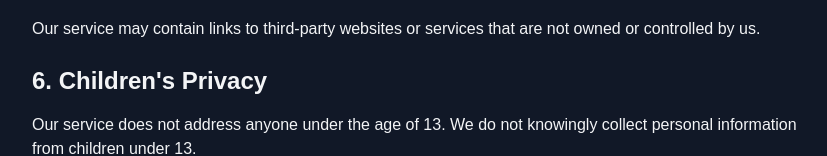
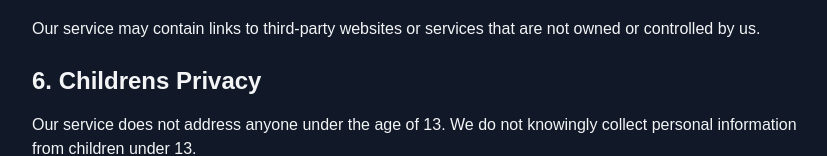
Before and after one commit to RanWurm/Play_List_converter, a Next.js app: page /privacy-policy in a window 1280 px wide. Shown: the part 891-1047 px from the top of the page, without its empty margins (224-1051 px from the left). Built offline with nearby package versions, Linux system fonts and the light colour scheme.

Commit message:
privacy policeis ' removed

```diff
--- a/app/privacy-policy/page.js
+++ b/app/privacy-policy/page.js
@@ -57,7 +57,7 @@ export default function PrivacyPolicy() {
           Our service may contain links to third-party websites or services that are not owned or controlled by us.
         </p>
 
-        <h2 className="text-2xl font-semibold mt-6 mb-4">6. Children's Privacy</h2>
+        <h2 className="text-2xl font-semibold mt-6 mb-4">6. Childrens Privacy</h2>
         <p className="mb-4">
           Our service does not address anyone under the age of 13. We do not knowingly collect personal information from children under 13.
         </p>
```
